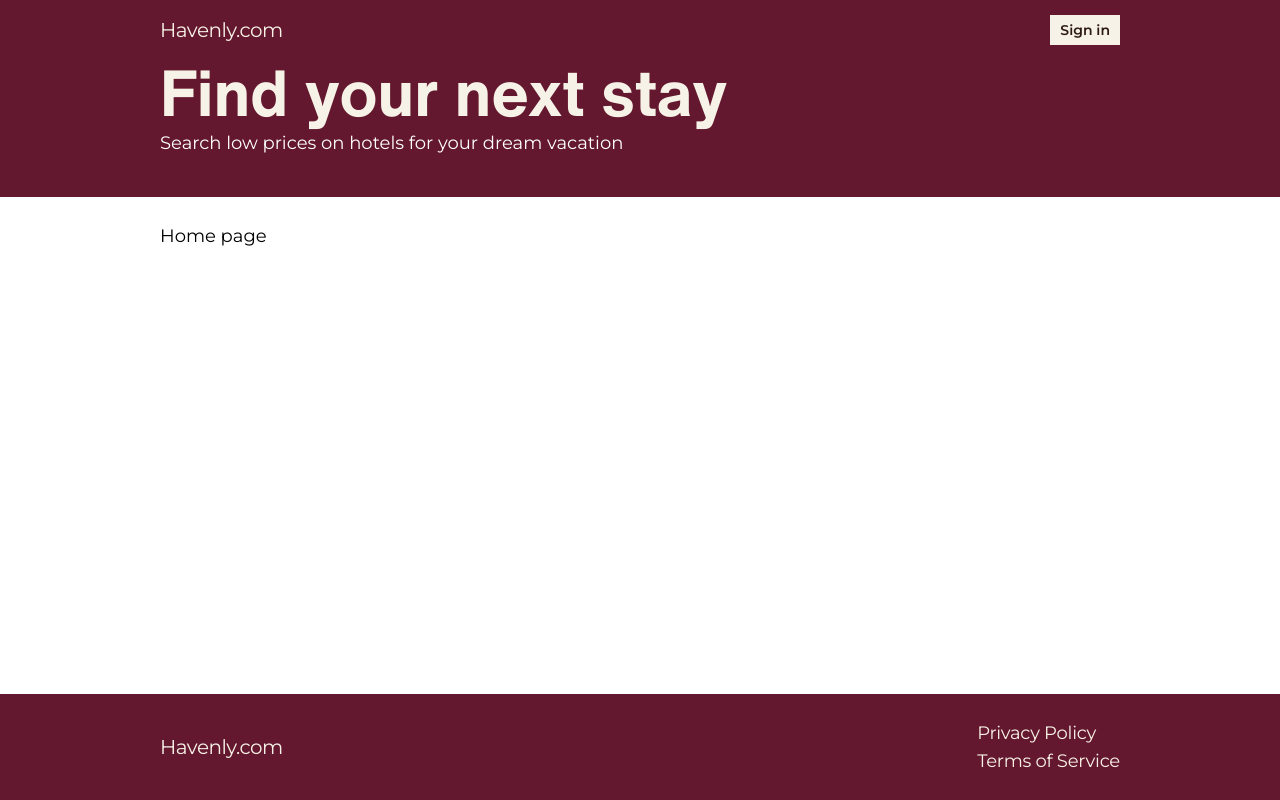
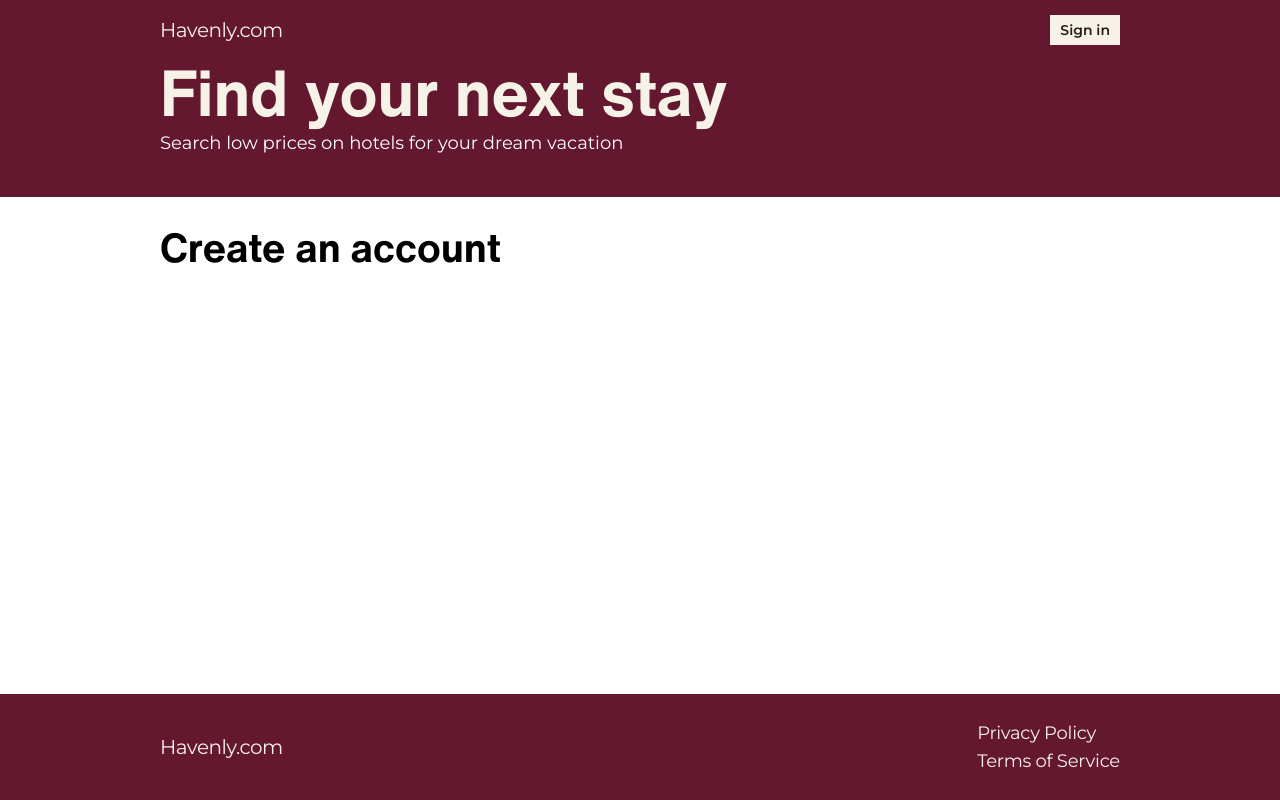
Before and after one commit to Shailly-Sahay/Havenly.com, a React (Vite) app in the folder frontend/: page /register in a window 1280 px wide. Before the commit this address led to /. Built offline with nearby package versions, Linux system fonts and the light colour scheme.

Commit message:
update: implement register form page

```diff
--- a/frontend/src/App.tsx
+++ b/frontend/src/App.tsx
@@ -6,6 +6,7 @@ import {
   Navigate,
 } from "react-router-dom";
 import Layout from "./layouts/layout";
+import { Register } from "./pages";
 
 function App() {
   const [count, setCount] = useState(0);
@@ -30,6 +31,15 @@ function App() {
               </Layout>
             }
           />
+
+          <Route
+            path="/register"
+            element={
+              <Layout>
+                <Register />{" "}
+              </Layout>
+            }
+          />
           <Route path="*" element={<Navigate to="/" />} />
         </Routes>
       </Router>
--- /dev/null
+++ b/frontend/src/pages/Register.tsx
@@ -0,0 +1,11 @@
+import React from "react";
+
+const Register = () => {
+  return (
+    <form className="flex flex-col gap-5">
+      <h2 className="">Create an account</h2>
+    </form>
+  );
+};
+
+export default Register;
--- /dev/null
+++ b/frontend/src/pages/index.ts
@@ -0,0 +1 @@
+export { default as Register } from "./Register";
--- a/frontend/src/styles/global.css
+++ b/frontend/src/styles/global.css
@@ -92,6 +92,10 @@ h1.header {
   @apply text-5xl;
 }
 
+h2,
+h2.header {
+  @apply text-3xl;
+}
 /* Reusable spacing */
 .section-pd-x {
   @apply px-[var(--spacing-lg)];
```
Also changed, not shown: 1 other file (tests, documents, lock files or other folders).
